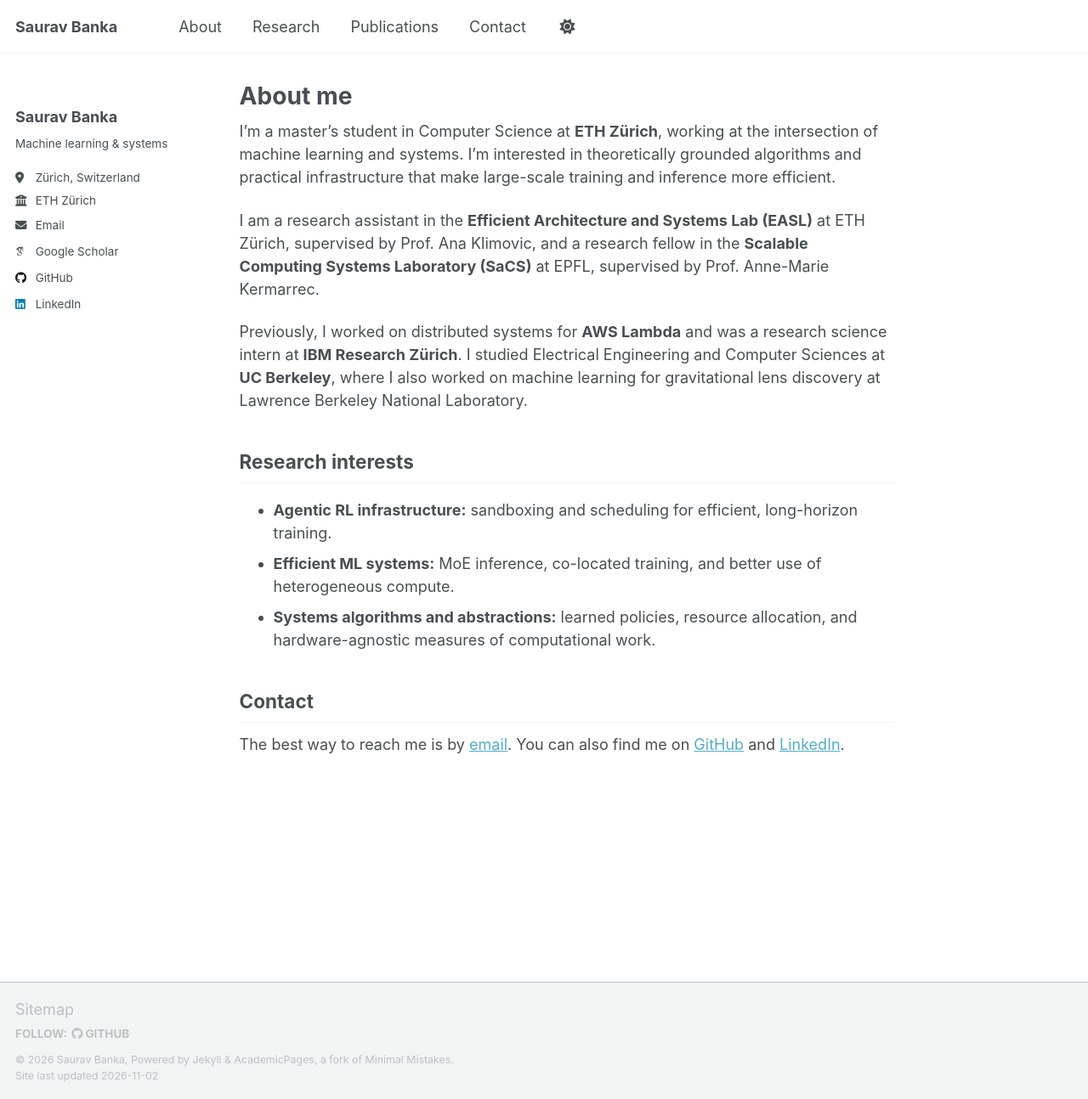
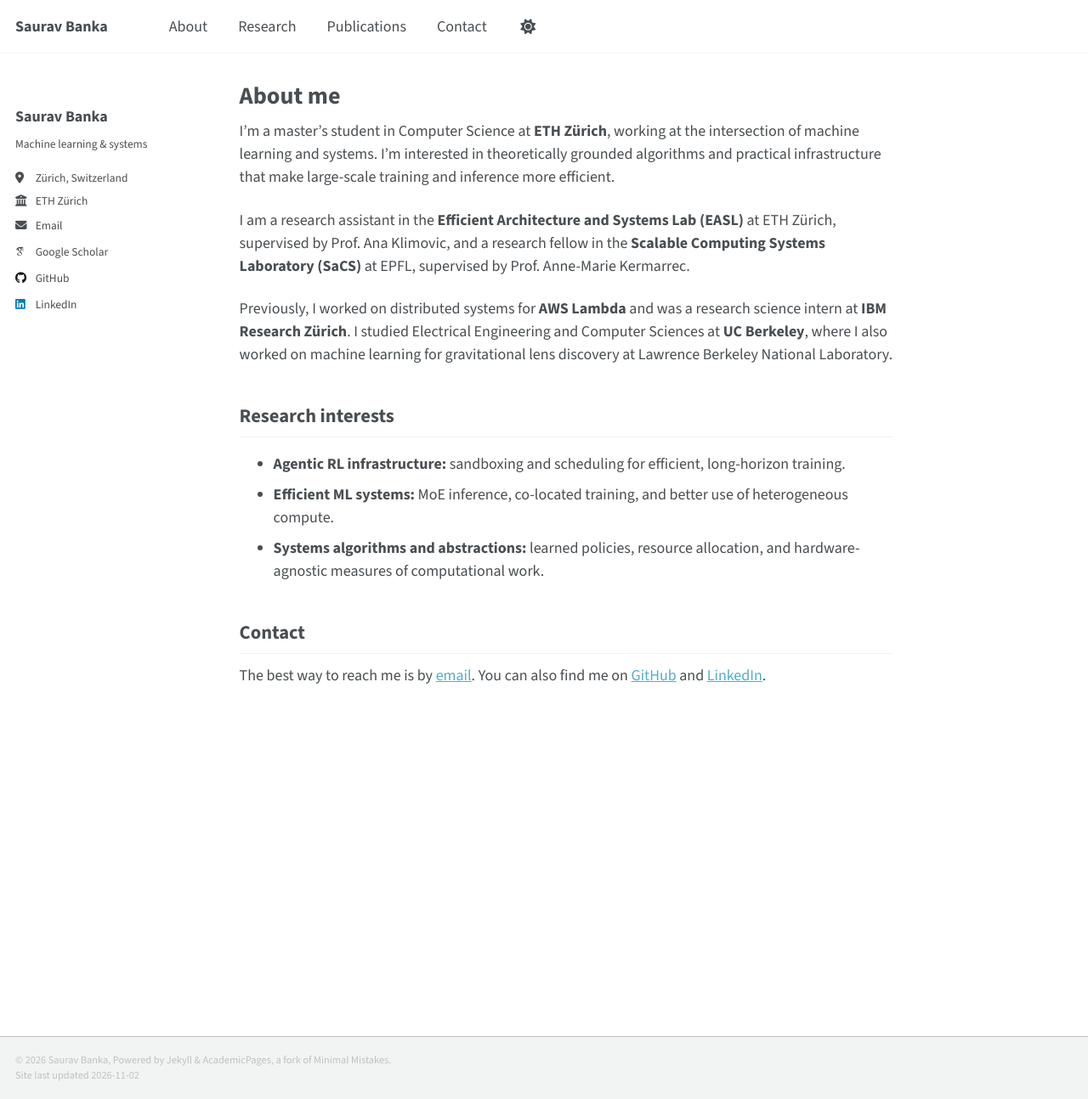
Before and after one commit to sauravbanka/sauravbanka.github.io, a Jekyll site: the page built from _pages/about.md, in a window 1280 px wide and 1294 px high. Shown: the whole window at 85% size. Built offline with Jekyll 4.4.1, drawn with Linux system fonts in a browser that asks for light colours; some web fonts are replaced; a script that is not in the unit is left out.

Commit message:
Simplify footer and improve site typography

```diff
--- a/_includes/footer.html
+++ b/_includes/footer.html
@@ -1,24 +1,3 @@
-{% include base_path %}
-
-{% if site.author.github or site.author.bitbucket or site.atom_feed.hide != true %}
-<div class="page__footer-follow">
-  <ul class="social-icons">
-    {% if site.data.ui-text[site.locale].follow_label %}
-      <li><strong>{{ site.data.ui-text[site.locale].follow_label }}</strong></li>
-    {% endif %}
-    {% if site.author.github %}
-      <li><a href="https://github.com/{{ site.author.github }}"><i class="fab fa-github" aria-hidden="true"></i> GitHub</a></li>
-    {% endif %}
-    {% if site.author.bitbucket %}
-      <li><a href="https://bitbucket.org/{{ site.author.bitbucket }}"><i class="fab fa-bitbucket" aria-hidden="true"></i> Bitbucket</a></li>
-    {% endif %}
-    {% if site.atom_feed.hide != true %}
-    <li><a href="{% if site.atom_feed.path %}{{ site.atom_feed.path }}{% else %}{{ base_path }}/feed.xml{% endif %}"><i class="fa fa-fw fa-rss-square" aria-hidden="true"></i> {{ site.data.ui-text[site.locale].feed_label | default: "Feed" }}</a></li>
-    {% endif %}
-  </ul>
-</div>
-{% endif %}
-
 <div class="page__footer-copyright">
   &copy; {{ site.time | date: '%Y' }} {{ site.name | default: site.title }}, {{ site.data.ui-text[site.locale].powered_by | default: "Powered by" }} <a href="https://jekyllrb.com" rel="nofollow">Jekyll</a> &amp; <a href="https://github.com/academicpages/academicpages.github.io">AcademicPages</a>, a fork of <a href="https://mademistakes.com/work/minimal-mistakes-jekyll-theme/" rel="nofollow">Minimal Mistakes</a>.<br />
   Site last updated {{ "now" | date: '%Y-%m-%d' }}
--- a/_includes/footer/custom.html
+++ b/_includes/footer/custom.html
@@ -1,6 +1,4 @@
 <!-- start custom footer snippets -->
-
-<a href="/sitemap/">Sitemap</a>
 
 <!-- Support for MatJax -->
 <script defer src="https://cdnjs.cloudflare.com/polyfill/v3/polyfill.min.js?features=es6"></script>
--- a/_includes/head/custom.html
+++ b/_includes/head/custom.html
@@ -1,6 +1,11 @@
 {% include base_path %}
 
 <!-- start custom head snippets -->
+
+<!-- Site typography; swap keeps text readable while the font loads. -->
+<link rel="preconnect" href="https://fonts.googleapis.com"/>
+<link rel="preconnect" href="https://fonts.gstatic.com" crossorigin/>
+<link rel="stylesheet" href="https://fonts.googleapis.com/css2?family=Source+Sans+3:ital,wght@0,400;0,600;0,700;1,400;1,600&amp;display=swap"/>
 
 <!-- Support for Academicons -->
 <link rel="stylesheet" href="{{ base_path }}/assets/css/academicons.css"/>
--- a/_sass/_themes.scss
+++ b/_sass/_themes.scss
@@ -15,7 +15,7 @@ $indent-var                 : 1.3em;
 
 /* System typefaces */
 $serif                      : Georgia, Times, serif;
-$sans-serif                 : -apple-system, ".SFNSText-Regular", "San Francisco", "Roboto", "Segoe UI", "Helvetica Neue", "Lucida Grande", Arial, sans-serif;
+$sans-serif                 : "Source Sans 3", -apple-system, ".SFNSText-Regular", "San Francisco", "Roboto", "Segoe UI", "Helvetica Neue", "Lucida Grande", Arial, sans-serif;
 $monospace                  : Monaco, Consolas, "Lucida Console", monospace;
 
 /* Sans serif typefaces */
```
